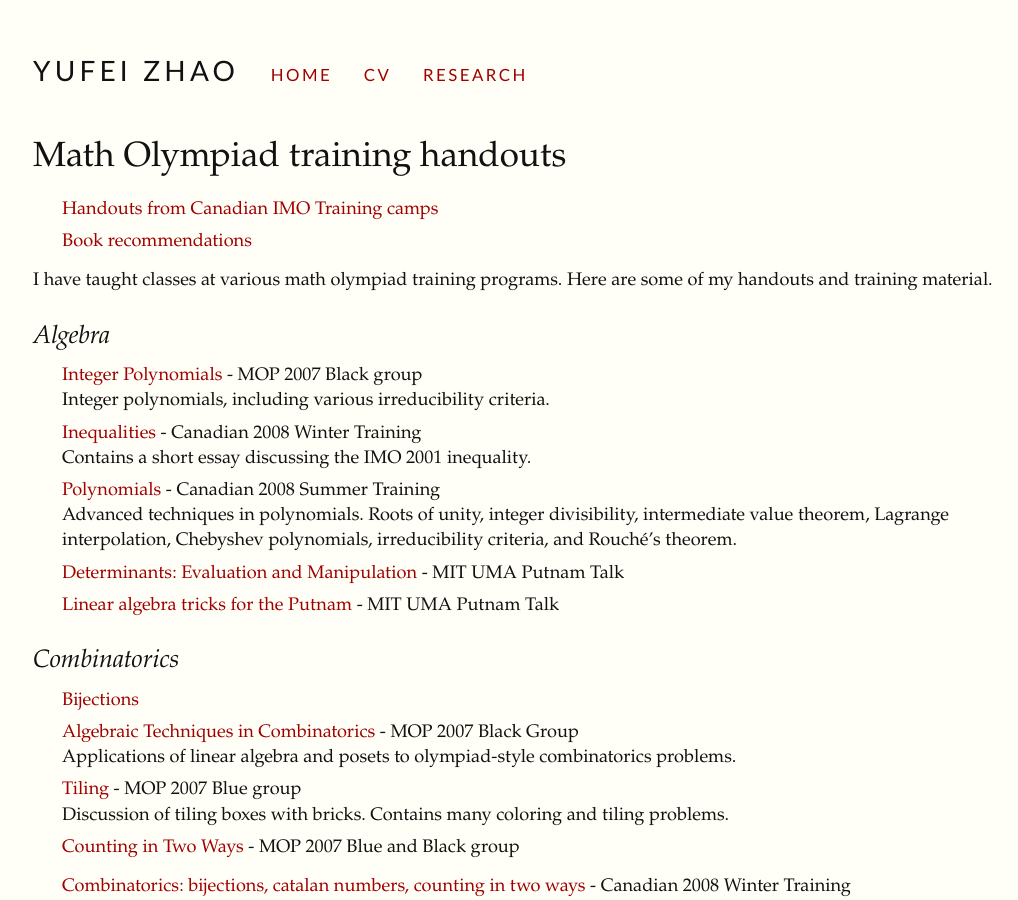
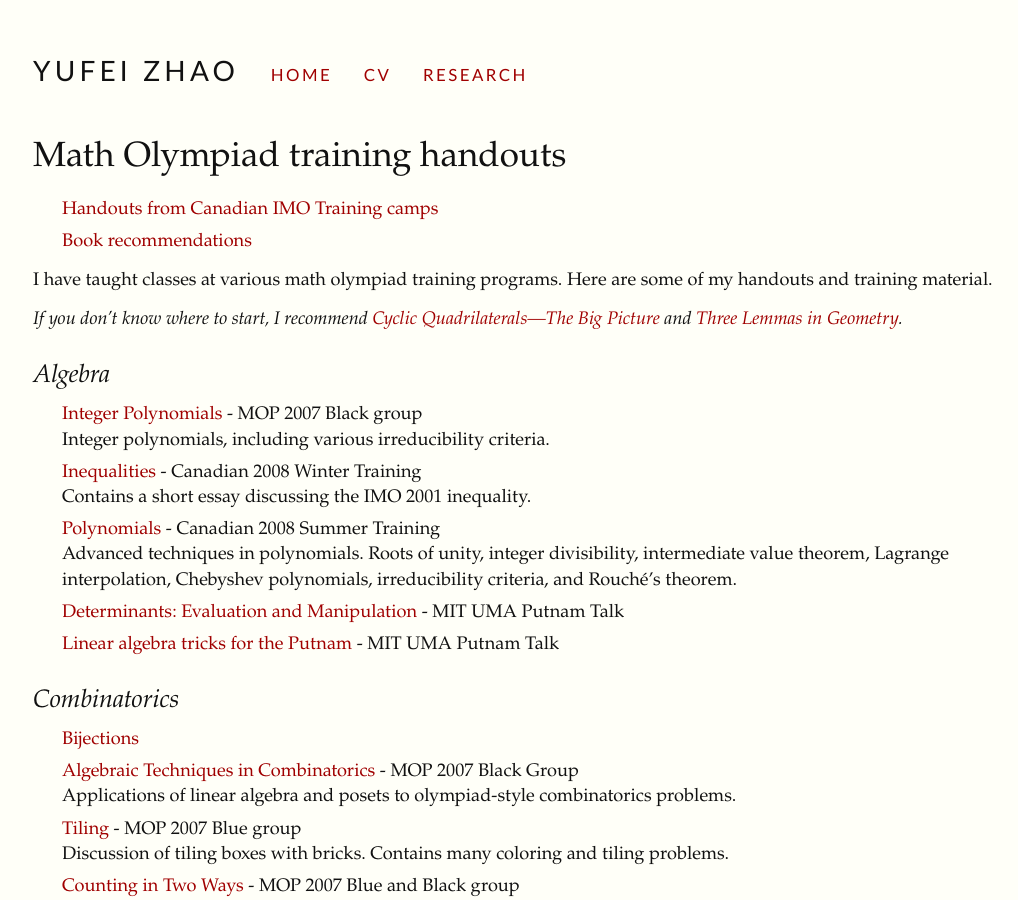
Before and after one commit to yufeizhao/yufeizhao.github.io, a Jekyll site: the page built from olympiad.md, in a window 1280 px wide and 900 px high. Shown: the whole window, without its empty margins (122-1140 px from the left). Built offline with Jekyll 4.4.1, drawn with Linux system fonts in a browser that asks for light colours; nearby versions of some CDN libraries.

Commit message:
olympiad rec

```diff
--- a/olympiad.md
+++ b/olympiad.md
@@ -1,7 +1,7 @@
 ---
 layout: personal
 title: Math Olympiad training handouts
-description: Yufei Zhao's math olympiad training handouts
+description: Yufei Zhao's notes on algebra, combinatorics, geometry, and number theory for math olympiad training
 ---
 
 
@@ -11,6 +11,8 @@ description: Yufei Zhao's math olympiad training handouts
 - [Book recommendations](#book-recommendations)
 
 I have taught classes at various math olympiad training programs. Here are some of my handouts and training material.
+
+_If you don't know where to start, I recommend [Cyclic Quadrilaterals---The Big Picture](cyclic_quad.pdf) and [Three Lemmas in Geometry](three_geometry_lemmas.pdf)._
 
 ### Algebra
 
@@ -31,7 +33,6 @@ I have taught classes at various math olympiad training programs. Here are some
 *   [Tiling](tiling.pdf) - MOP 2007 Blue group
     Discussion of tiling boxes with bricks. Contains many coloring and tiling problems.
 *   [Counting in Two Ways](doublecounting_mop.pdf) - MOP 2007 Blue and Black group
-
 *   [Combinatorics: bijections, catalan numbers, counting in two ways](wc08/comb.pdf) - Canadian 2008 Winter Training
 *   [Combinatorics: pigeonhole principle, coloring, binomial coefficients, bijections](comb1.pdf) - AwesomeMath 2007
 *   [Combinatorics: counting in two ways, generating functions, algebraic combinatorics](comb3.pdf) - AwesomeMath 2007
@@ -40,11 +41,9 @@ I have taught classes at various math olympiad training programs. Here are some
 
 *   [Lemmas in Euclidean Geometry](geolemmas.pdf) - Canadian 2007 Summer Training
     A collection of commonly occuring configurations in geometry problems.
-
 *   [Cyclic Quadrilaterals – The Big Picture](cyclic_quad.pdf) - Canadian 2009 Winter Training
     Explores many properties of the complete cyclic quadrilateral and its Miquel point, and also discusses several useful geometric techniques.
 *   [Three Lemmas in Geometry](three_geometry_lemmas.pdf) ([Solutions](three_geometry_lemmas_sol.pdf)) - Canadian 2010 Winter Training
-
 *   [Power of a Point](power_of_a_point.pdf) ([Solutions](power_of_a_point_sol.pdf)) - UK Trinity Training 2011 (Mint group)
 *   [Circles](imo2008/zhao-circles.pdf) - Canadian 2008 Summer Training
     Contains a section on a particular tangent circle configuration, and another section on projective geometry, poles and polars. [Here](imo2008/zhao-prelude.pdf)'s some additional food for thought.
```
